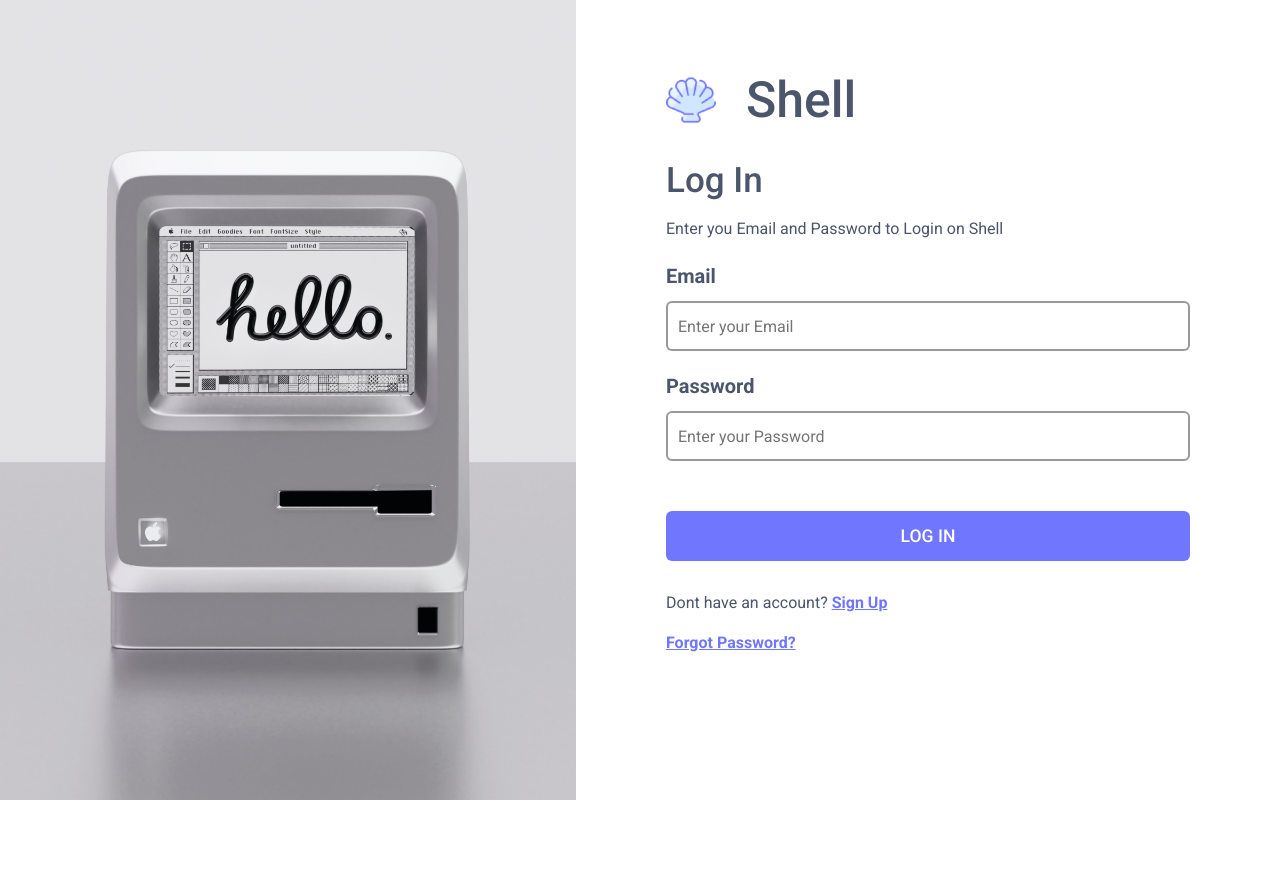
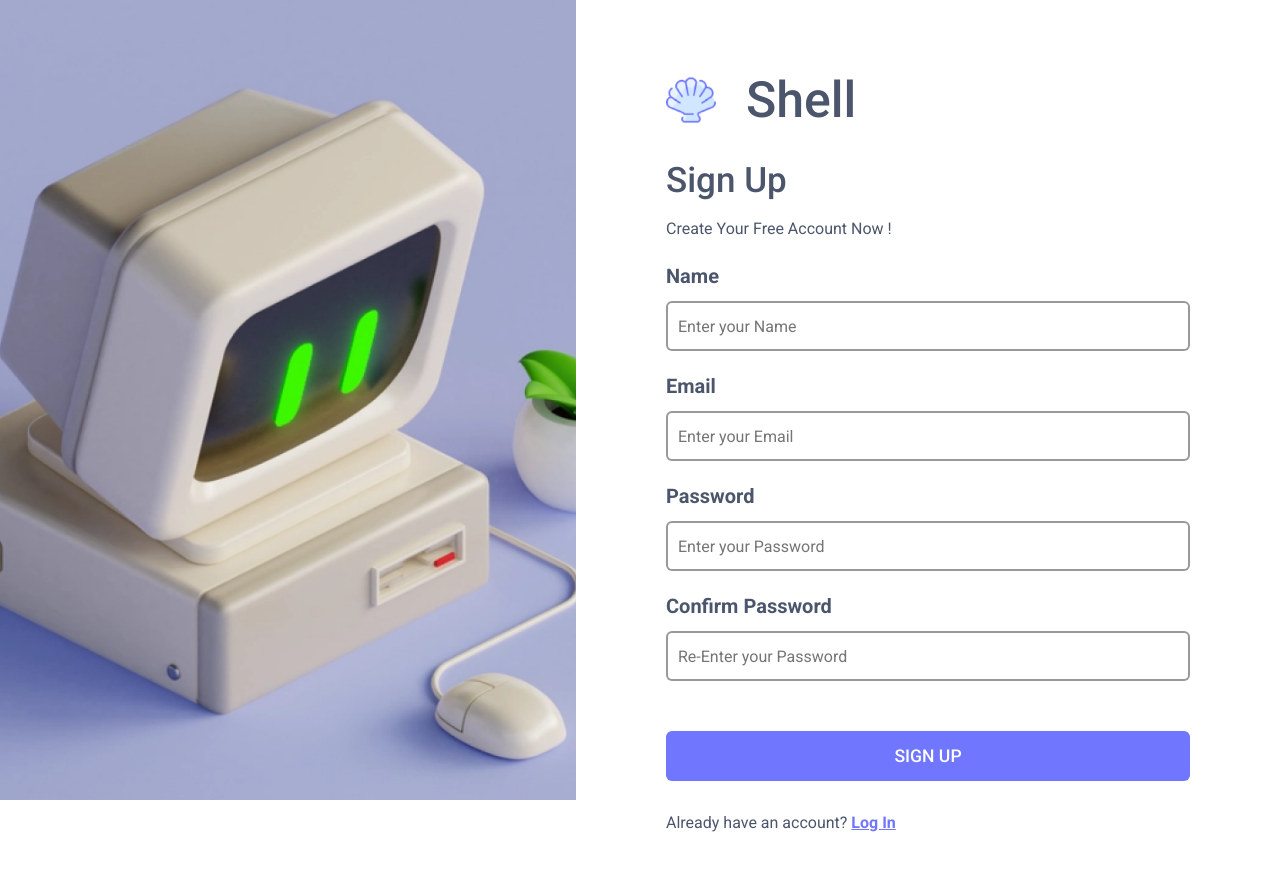
Before and after one commit to yasinbhojani/major-project, a React (Create React App) app in the folder client/: page / in a window 1280 px wide. Shown: the top 870 px of the page. Before the commit the page ends 800 px from the top, so only its background shows below. Built offline with nearby package versions, Linux system fonts and the light colour scheme.

Commit message:
Sign Up added

```diff
--- a/client/src/App.js
+++ b/client/src/App.js
@@ -1,11 +1,11 @@
 import "./App.css";
-import Login from "./components/Login/Login";
-
+// import Login from "./components/Login/Login";
+import SignUp from "./components/Login/SignUp";
 function App() {
   return (
     <div>
-      <Login />
-      {/* Hello, Yasin */}
+      {/* <Login /> */}
+      <SignUp />
     </div>
   );
 }
--- /dev/null
+++ b/client/src/components/Login/SignUp.js
@@ -0,0 +1,71 @@
+import React from "react";
+import Input from "./Input/Input";
+
+import styles from "./Login.module.css";
+import btnstyles from "../../css/button.module.css";
+
+import minipc from "../../assets/minipc.png";
+import logo from "../../assets/shell-logo.png";
+
+const SignUp = (props) => {
+  return (
+    <main className={styles.maindiv}>
+      <section className={styles["side-image"]}>
+        <img src={minipc} className={styles.image} alt="side banner" />
+      </section>
+
+      <section className={`${styles.login} container`}>
+        <div className={styles.head}>
+          <img
+            src={logo}
+            style={{ width: "50px", height: "50px" }}
+            alt="logo"
+          />
+          <h1>Shell</h1>
+        </div>
+        <h2>Sign Up</h2>
+        <p>Create Your Free Account Now !</p>
+        <form>
+          <Input
+            id="name"
+            type="name"
+            label="Name"
+            placeholder="Enter your Name"
+          />
+          <Input
+            id="email"
+            type="email"
+            label="Email"
+            placeholder="Enter your Email"
+          />
+          <Input
+            id="password"
+            type="password"
+            label="Password"
+            placeholder="Enter your Password"
+          />
+          <Input
+            id="password"
+            type="password"
+            label="Confirm Password"
+            placeholder="Re-Enter your Password"
+          />
+          <button
+            type="submit"
+            className={`${btnstyles.btn} ${btnstyles.login}`}
+          >
+            SIGN UP
+          </button>
+        </form>
+        <footer className={styles.footer}>
+          <p>
+            Already have an account?{" "}
+            <a href="https://github.com/yasinbhojani/major-project">Log In</a>
+          </p>
+        </footer>
+      </section>
+    </main>
+  );
+};
+
+export default SignUp;
```
Also changed, not shown: client/src/assets/minipc.png (added).
